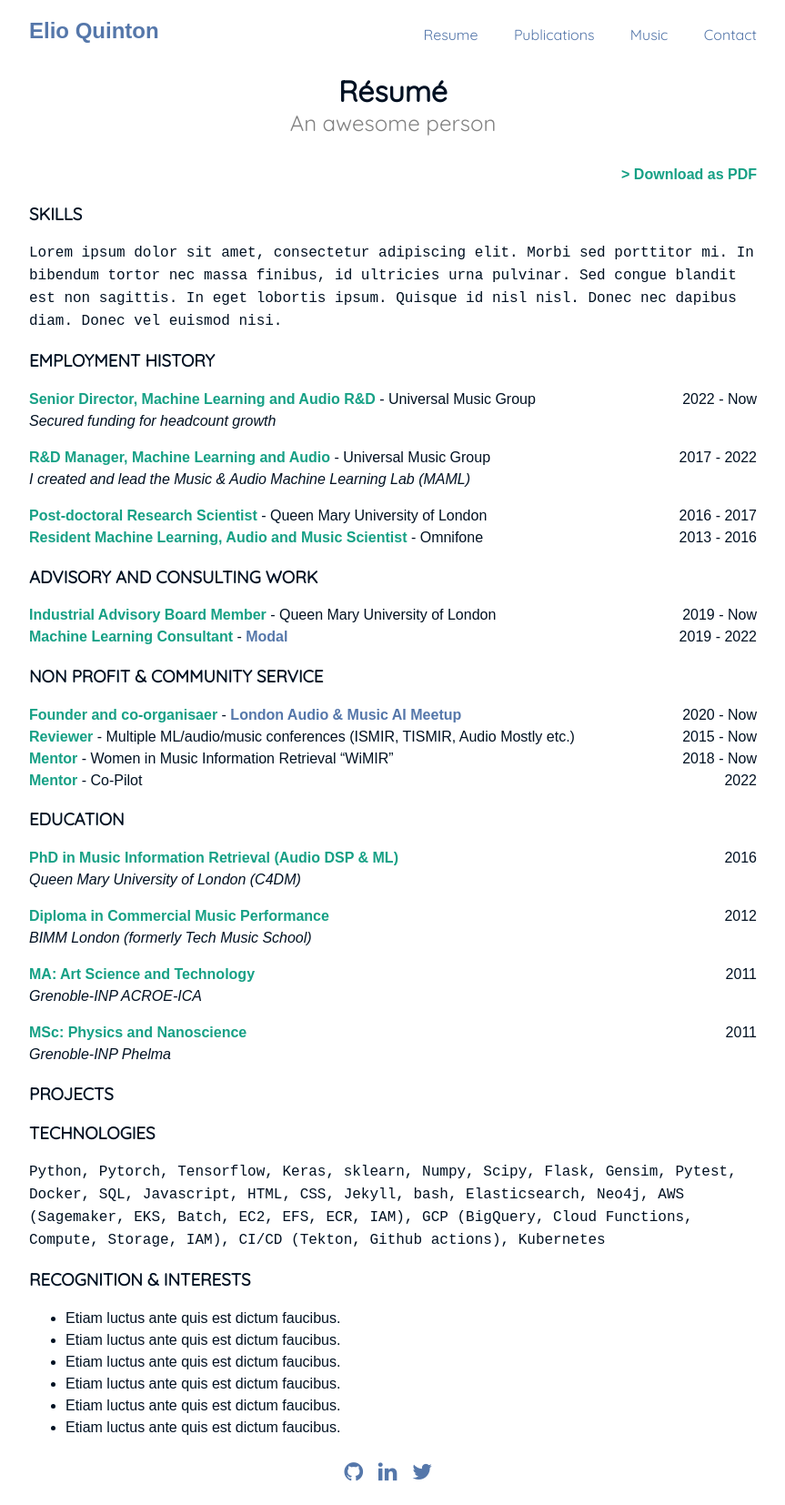
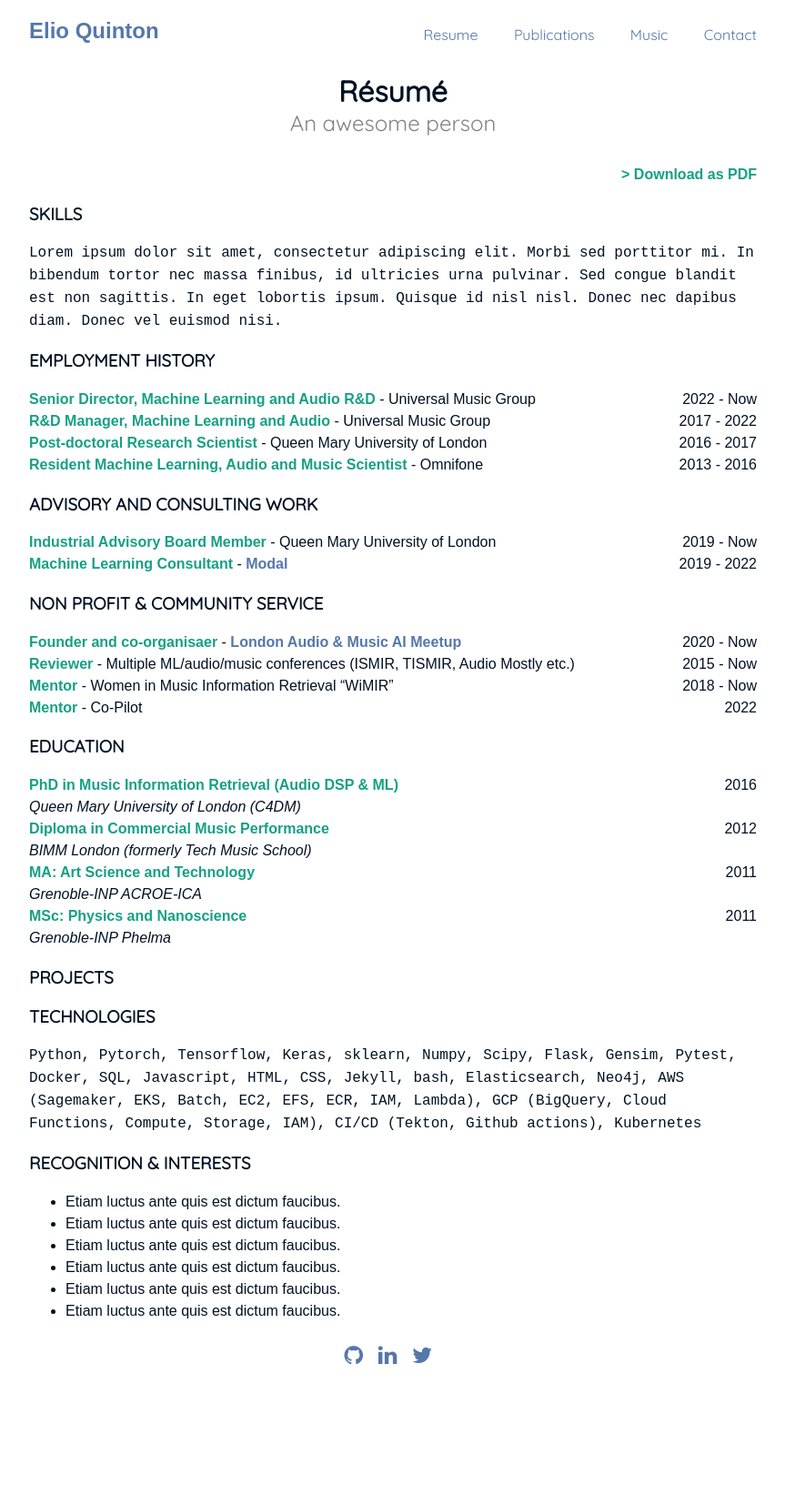
Before and after one commit to elioquinton/elioquinton.github.io, a Jekyll site: the page built from resume.md, in a window 1280 px wide. Shown: the whole page at 91% size, without its empty margins (208-1071 px from the left). Built offline with Jekyll 4.4.1, drawn with Linux system fonts in a browser that asks for light colours; after the commit the page ends 1526 px from its top, so only the background shows below that.

Commit message:
resume update

````diff
--- a/_includes/header.html
+++ b/_includes/header.html
@@ -8,7 +8,6 @@
 <li class="menu__entry"><a href="{{ '/publications' | prepend: site.baseurl }}">Publications</a></li>
 <li class="menu__entry"><a href="{{ '/music' | prepend: site.baseurl }}">Music</a></li>
 <li class="menu__entry"><a href="{{ '/contact' | prepend: site.baseurl }}">Contact</a></li>
-<!-- <li class="menu__entry"><a href="{{ '/blog' | prepend: site.baseurl }}">Blog</a></li> -->
 </ul>
 </div>
 </header>
--- a/resume.md
+++ b/resume.md
@@ -15,12 +15,8 @@ subtitle: An awesome person
 ### EMPLOYMENT HISTORY
 
 **Senior Director, Machine Learning and Audio R&D** - Universal Music Group <span style="float: right; ">2022 - Now</span>
-_Secured funding for headcount growth_
-
-
 **R&D Manager, Machine Learning and Audio** - Universal Music Group <span style="float: right; ">2017 - 2022</span>
-_I created and lead the Music & Audio Machine Learning Lab (MAML)_
-
+<!-- _I created and lead the Music & Audio Machine Learning Lab (MAML)_ -->
 **Post-doctoral Research Scientist** - Queen Mary University of London <span style="float: right; ">2016 - 2017</span>
 **Resident Machine Learning, Audio and Music Scientist** - Omnifone <span style="float: right; ">2013 - 2016</span>
 
@@ -39,21 +35,18 @@ _I created and lead the Music & Audio Machine Learning Lab (MAML)_
 ### EDUCATION
 
 **PhD in Music Information Retrieval (Audio DSP & ML)** <span style="float: right; ">2016</span>
-_Queen Mary University of London (C4DM)_
-
+_Queen Mary University of London (C4DM)_\\
 **Diploma in Commercial Music Performance** <span style="float: right; ">2012</span>
-_BIMM London (formerly Tech Music School)_
-
+_BIMM London (formerly Tech Music School)_\\
 **MA: Art Science and Technology** <span style="float: right; ">2011</span>
-_Grenoble-INP ACROE-ICA_
-
+_Grenoble-INP ACROE-ICA_\\
 **MSc: Physics and Nanoscience** <span style="float: right; ">2011</span>
 _Grenoble-INP Phelma_
 
 ### PROJECTS
 
 ### TECHNOLOGIES
-```Python, Pytorch, Tensorflow, Keras, sklearn, Numpy, Scipy, Flask, Gensim, Pytest, Docker, SQL, Javascript, HTML, CSS, Jekyll, bash, Elasticsearch, Neo4j, AWS (Sagemaker, EKS, Batch, EC2, EFS, ECR, IAM), GCP (BigQuery, Cloud Functions, Compute, Storage, IAM), CI/CD (Tekton, Github actions), Kubernetes```
+```Python, Pytorch, Tensorflow, Keras, sklearn, Numpy, Scipy, Flask, Gensim, Pytest, Docker, SQL, Javascript, HTML, CSS, Jekyll, bash, Elasticsearch, Neo4j, AWS (Sagemaker, EKS, Batch, EC2, EFS, ECR, IAM, Lambda), GCP (BigQuery, Cloud Functions, Compute, Storage, IAM), CI/CD (Tekton, Github actions), Kubernetes```
 
 ### RECOGNITION & INTERESTS
 
````
Also changed, not shown: index.md (+1 -1 lines).
